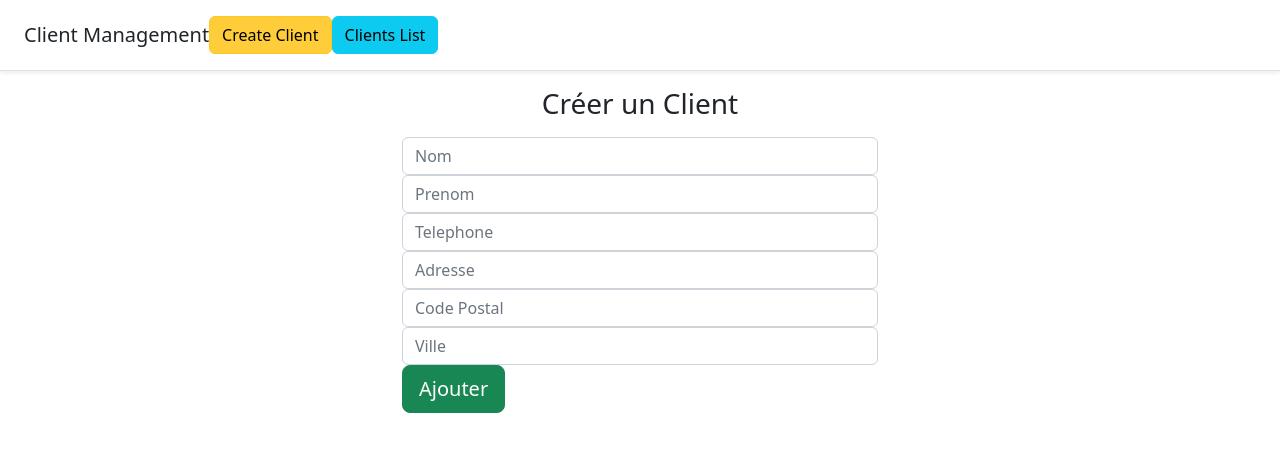
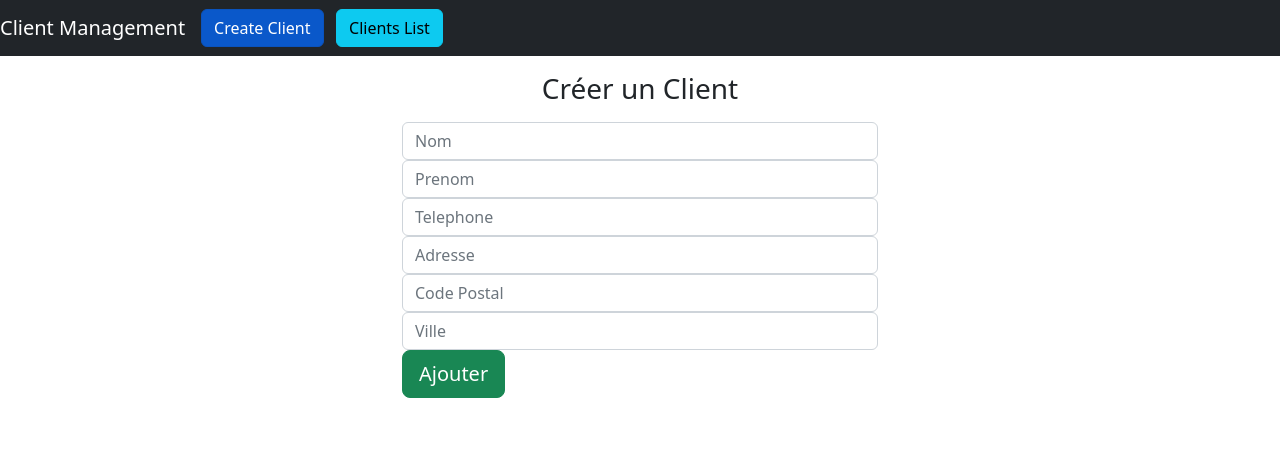
Before and after one commit to lpavius/PBAngular, an Angular app: page /create-client in a window 1280 px wide. Shown: the top 452 px of the page. Built offline with nearby package versions, Linux system fonts and the light colour scheme.

Commit message:
modifier app.component.html

```diff
--- a/angular.json
+++ b/angular.json
@@ -98,5 +98,8 @@
         }
       }
     }
+  },
+  "cli": {
+    "analytics": "f8acddae-7a96-4a31-87bf-438c23d580ff"
   }
 }
--- a/src/app/app.component.html
+++ b/src/app/app.component.html
@@ -1,4 +1,4 @@
-<div class="d-flex flex-column flex-md-row align-items-center p-3 px-md-4 mb-3 bg-white border-bottom shadow-sm">
+<!-- <div class="d-flex flex-column flex-md-row align-items-center p-3 px-md-4 mb-3 bg-white border-bottom shadow-sm">
   <h5 class="my-0 mr-md-auto font-weight-normal">Client Management</h5>
   <nav class="my-2 my-md-0 mr-md-3">
     <a class="btn btn-warning" routerLinkActive="active" routerLink="/create-client">Create Client</a>
@@ -6,4 +6,23 @@
   <a class="btn btn-info" routerLinkActive="active" routerLink="/clients-list">Clients List</a>
 </div>
 
-<router-outlet></router-outlet>
+<router-outlet></router-outlet> -->
+
+<div>
+  <nav class="navbar navbar-expand navbar-dark bg-dark">
+    <a href="#" class="navbar-brand">Client Management</a>
+    <div class="navbar-nav mr-auto">
+      <li class="nav-item">
+        <a  class="btn btn-primary"  routerLinkActive="active" routerLink="/create-client" >Create Client </a>&nbsp;&nbsp;&nbsp;
+
+      </li>
+      <li class="nav-item">
+         <a class="btn btn-info" routerLinkActive="active" routerLink="/clients-list">Clients List</a>
+      </li>
+    </div>
+  </nav>
+
+  <div class="container mt-3">
+    <router-outlet></router-outlet>
+  </div>
+</div>
```
